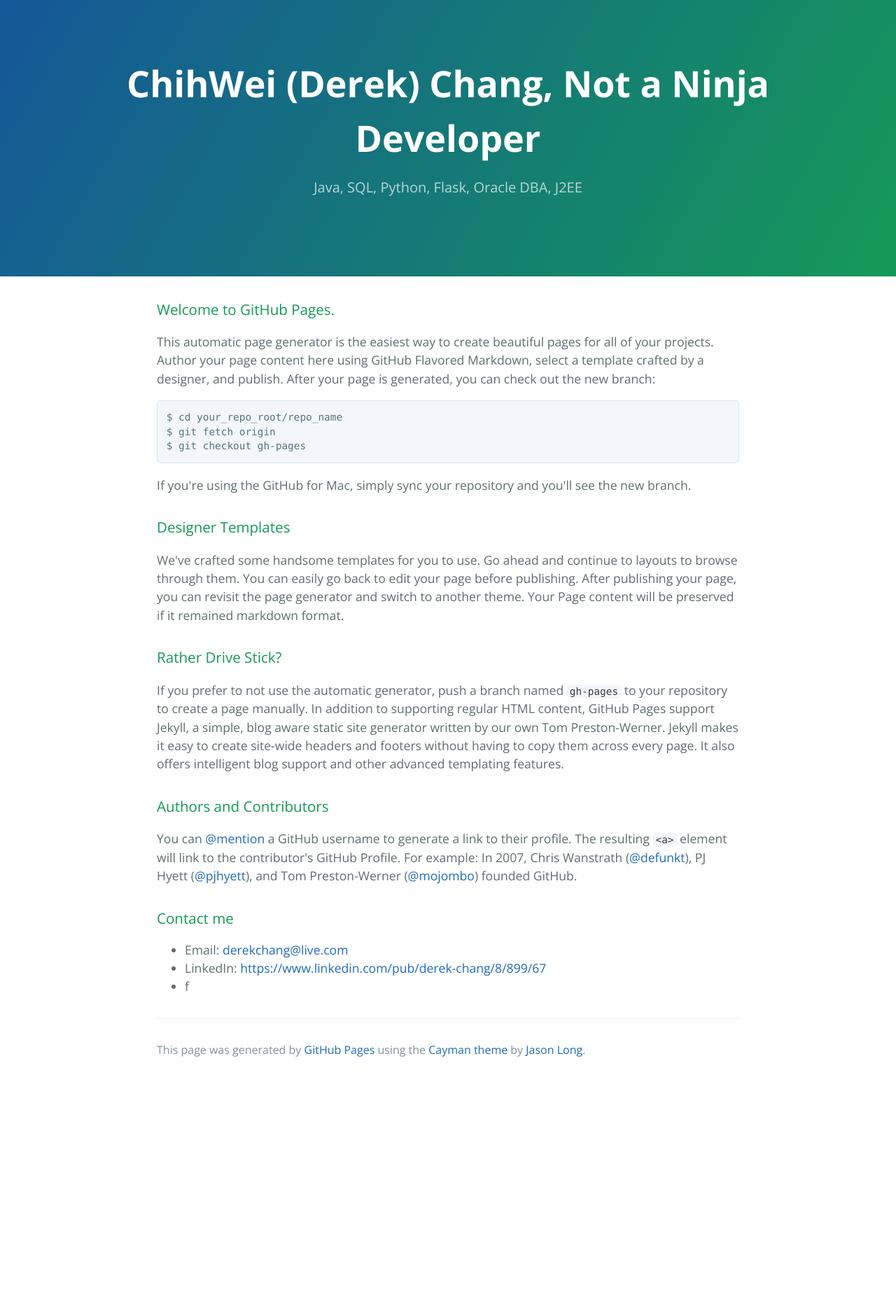
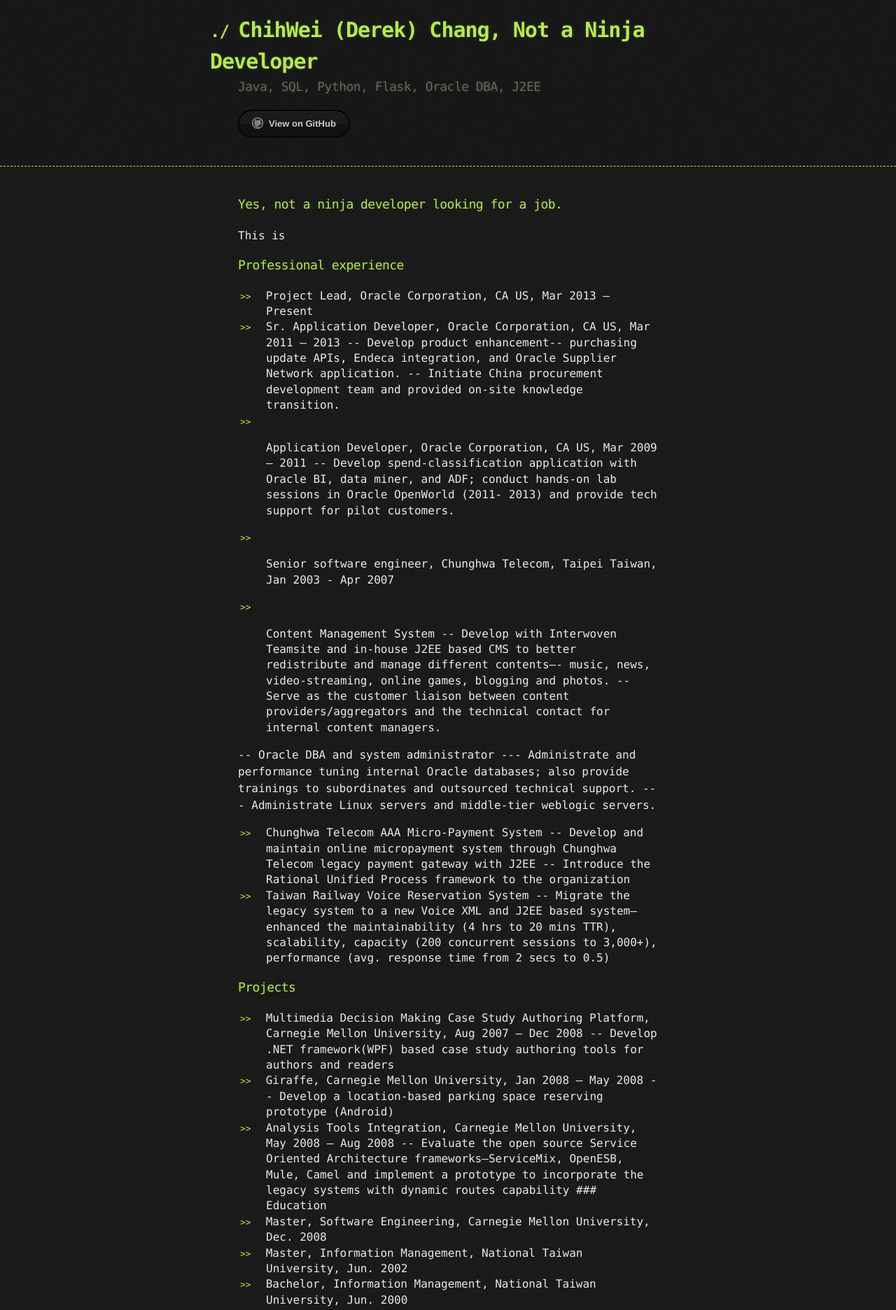
Before and after one commit to Solaris0627/solaris0627.github.io, a plain HTML site: page index.html in a window 1280 px wide. Shown: the top 1872 px of the page at 70% size. Before the commit the page ends 1544 px from the top, so only its background shows below. Drawn offline with nearby package versions, Linux system fonts and the light colour scheme.

Commit message:
Replace master branch with page content via GitHub

```diff
--- a/index.html
+++ b/index.html
@@ -1,47 +1,79 @@
 <!DOCTYPE html>
-<html lang="en-us">
+<html>
   <head>
-    <meta charset="UTF-8">
+    <meta charset='utf-8'>
+    <meta http-equiv="X-UA-Compatible" content="chrome=1">
+
+    <link rel="stylesheet" type="text/css" href="stylesheets/stylesheet.css" media="screen">
+    <link rel="stylesheet" type="text/css" href="stylesheets/github-dark.css" media="screen">
+    <link rel="stylesheet" type="text/css" href="stylesheets/print.css" media="print">
+
     <title>ChihWei (Derek) Chang, Not a Ninja Developer by Solaris0627</title>
-    <meta name="viewport" content="width=device-width, initial-scale=1">
-    <link rel="stylesheet" type="text/css" href="stylesheets/normalize.css" media="screen">
-    <link href='http://fonts.googleapis.com/css?family=Open+Sans:400,700' rel='stylesheet' type='text/css'>
-    <link rel="stylesheet" type="text/css" href="stylesheets/stylesheet.css" media="screen">
-    <link rel="stylesheet" type="text/css" href="stylesheets/github-light.css" media="screen">
   </head>
+
   <body>
-    <section class="page-header">
-      <h1 class="project-name">ChihWei (Derek) Chang, Not a Ninja Developer</h1>
-      <h2 class="project-tagline">Java, SQL, Python, Flask, Oracle DBA, J2EE</h2>
-    </section>
 
-    <section class="main-content">
-      <h3>
-<a id="welcome-to-github-pages" class="anchor" href="#welcome-to-github-pages" aria-hidden="true"><span class="octicon octicon-link"></span></a>Welcome to GitHub Pages.</h3>
+    <header>
+      <div class="container">
+        <h1>ChihWei (Derek) Chang, Not a Ninja Developer</h1>
+        <h2>Java, SQL, Python, Flask, Oracle DBA, J2EE</h2>
 
-<p>This automatic page generator is the easiest way to create beautiful pages for all of your projects. Author your page content here using GitHub Flavored Markdown, select a template crafted by a designer, and publish. After your page is generated, you can check out the new branch:</p>
+        <section id="downloads">
+          <a href="https://github.com/Solaris0627" class="btn btn-github"><span class="icon"></span>View on GitHub</a>
+        </section>
+      </div>
+    </header>
 
-<pre><code>$ cd your_repo_root/repo_name
-$ git fetch origin
-$ git checkout gh-pages
-</code></pre>
+    <div class="container">
+      <section id="main_content">
+        <h3>
+<a id="yes-not-a-ninja-developer-looking-for-a-job" class="anchor" href="#yes-not-a-ninja-developer-looking-for-a-job" aria-hidden="true"><span class="octicon octicon-link"></span></a>Yes, not a ninja developer looking for a job.</h3>
 
-<p>If you're using the GitHub for Mac, simply sync your repository and you'll see the new branch.</p>
+<p>This is</p>
 
 <h3>
-<a id="designer-templates" class="anchor" href="#designer-templates" aria-hidden="true"><span class="octicon octicon-link"></span></a>Designer Templates</h3>
+<a id="professional-experience" class="anchor" href="#professional-experience" aria-hidden="true"><span class="octicon octicon-link"></span></a>Professional experience</h3>
 
-<p>We've crafted some handsome templates for you to use. Go ahead and continue to layouts to browse through them. You can easily go back to edit your page before publishing. After publishing your page, you can revisit the page generator and switch to another theme. Your Page content will be preserved if it remained markdown format.</p>
+<ul>
+<li>Project Lead, Oracle Corporation, CA US, Mar 2013 – Present</li>
+<li>Sr. Application Developer, Oracle Corporation, CA US, Mar 2011 – 2013
+-- Develop product enhancement-- purchasing update APIs, Endeca integration, and Oracle Supplier Network application.
+-- Initiate China procurement development team and provided on-site knowledge transition.</li>
+<li><p>Application Developer, Oracle Corporation, CA US, Mar 2009 – 2011
+-- Develop spend-classification application with Oracle BI, data miner, and ADF; conduct hands-on lab sessions in Oracle OpenWorld (2011- 2013) and provide tech support for pilot customers.</p></li>
+<li><p>Senior software engineer, Chunghwa Telecom, Taipei Taiwan, Jan 2003 - Apr 2007</p></li>
+<li><p>Content Management System
+-- Develop with Interwoven Teamsite and in-house J2EE based CMS to better redistribute and manage different contents—- music, news, video-streaming, online games, blogging and photos.
+-- Serve as the customer liaison between content providers/aggregators and the technical contact for internal content managers.</p></li>
+</ul>
+
+<p>-- Oracle DBA and system administrator
+--- Administrate and performance tuning internal Oracle databases; also provide trainings to subordinates and outsourced technical support.
+--- Administrate Linux servers and middle-tier weblogic servers.</p>
+
+<ul>
+<li>Chunghwa Telecom AAA Micro-Payment System
+--  Develop and maintain online micropayment system through Chunghwa Telecom legacy payment gateway with J2EE
+-- Introduce the Rational Unified Process framework to the organization</li>
+<li>Taiwan Railway Voice Reservation System
+-- Migrate the legacy system to a new Voice XML and J2EE based system— enhanced the maintainability (4 hrs to 20 mins TTR), scalability, capacity (200 concurrent sessions to 3,000+), performance (avg. response time from 2 secs to 0.5)</li>
+</ul>
 
 <h3>
-<a id="rather-drive-stick" class="anchor" href="#rather-drive-stick" aria-hidden="true"><span class="octicon octicon-link"></span></a>Rather Drive Stick?</h3>
+<a id="projects" class="anchor" href="#projects" aria-hidden="true"><span class="octicon octicon-link"></span></a>Projects</h3>
 
-<p>If you prefer to not use the automatic generator, push a branch named <code>gh-pages</code> to your repository to create a page manually. In addition to supporting regular HTML content, GitHub Pages support Jekyll, a simple, blog aware static site generator written by our own Tom Preston-Werner. Jekyll makes it easy to create site-wide headers and footers without having to copy them across every page. It also offers intelligent blog support and other advanced templating features.</p>
-
-<h3>
-<a id="authors-and-contributors" class="anchor" href="#authors-and-contributors" aria-hidden="true"><span class="octicon octicon-link"></span></a>Authors and Contributors</h3>
-
-<p>You can <a href="https://github.com/blog/821" class="user-mention">@mention</a> a GitHub username to generate a link to their profile. The resulting <code>&lt;a&gt;</code> element will link to the contributor's GitHub Profile. For example: In 2007, Chris Wanstrath (<a href="https://github.com/defunkt" class="user-mention">@defunkt</a>), PJ Hyett (<a href="https://github.com/pjhyett" class="user-mention">@pjhyett</a>), and Tom Preston-Werner (<a href="https://github.com/mojombo" class="user-mention">@mojombo</a>) founded GitHub.</p>
+<ul>
+<li>Multimedia Decision Making Case Study Authoring Platform, Carnegie Mellon University, Aug 2007 – Dec 2008
+-- Develop .NET framework(WPF) based case study authoring tools for authors and readers</li>
+<li>Giraffe, Carnegie Mellon University, Jan 2008 – May 2008
+-- Develop a location-based parking space reserving prototype (Android)</li>
+<li>Analysis Tools Integration, Carnegie Mellon University, May 2008 – Aug 2008
+-- Evaluate the open source Service Oriented Architecture frameworks—ServiceMix, OpenESB, Mule, Camel and implement a prototype to incorporate the legacy systems with dynamic routes capability
+### Education</li>
+<li>Master, Software Engineering, Carnegie Mellon University, Dec. 2008 </li>
+<li>Master, Information Management, National Taiwan University, Jun. 2002 </li>
+<li>Bachelor, Information Management, National Taiwan University, Jun. 2000</li>
+</ul>
 
 <h3>
 <a id="contact-me" class="anchor" href="#contact-me" aria-hidden="true"><span class="octicon octicon-link"></span></a>Contact me</h3>
@@ -51,15 +83,11 @@
 </li>
 <li>LinkedIn: <a href="https://www.linkedin.com/pub/derek-chang/8/899/67">https://www.linkedin.com/pub/derek-chang/8/899/67</a>
 </li>
-<li>f</li>
+<li>Github: <a href="https://github.com/solaris0627" class="user-mention">@solaris0627</a>
+</li>
 </ul>
-
-      <footer class="site-footer">
-
-        <span class="site-footer-credits">This page was generated by <a href="https://pages.github.com">GitHub Pages</a> using the <a href="https://github.com/jasonlong/cayman-theme">Cayman theme</a> by <a href="https://twitter.com/jasonlong">Jason Long</a>.</span>
-      </footer>
-
-    </section>
+      </section>
+    </div>
 
 
   </body>
--- a/stylesheets/stylesheet.css
+++ b/stylesheets/stylesheet.css
@@ -1,245 +1,247 @@
-* {
-  box-sizing: border-box; }
+body {
+  margin: 0;
+  padding: 0;
+  background: #151515 url("../images/bkg.png") 0 0;
+  color: #eaeaea;
+  font: 16px;
+  line-height: 1.5;
+  font-family: Monaco, "Bitstream Vera Sans Mono", "Lucida Console", Terminal, monospace;
+}
 
-body {
-  padding: 0;
+/* General & 'Reset' Stuff */
+
+.container {
+  width: 90%;
+  max-width: 600px;
+  margin: 0 auto;
+}
+
+section {
+  display: block;
+  margin: 0 0 20px 0;
+}
+
+h1, h2, h3, h4, h5, h6 {
+  margin: 0 0 20px;
+}
+
+li {
+  line-height: 1.4 ;
+}
+
+/* Header, <header>
+   header   - container
+   h1       - project name
+   h2       - project description
+*/
+
+header {
+  background: rgba(0, 0, 0, 0.1);
+  width: 100%;
+  border-bottom: 1px dashed #b5e853;
+  padding: 20px 0;
+  margin: 0 0 40px 0;
+}
+
+header h1 {
+  font-size: 30px;
+  line-height: 1.5;
+  margin: 0 0 0 -40px;
+  font-weight: bold;
+  font-family: Monaco, "Bitstream Vera Sans Mono", "Lucida Console", Terminal, monospace;
+  color: #b5e853;
+  text-shadow: 0 1px 1px rgba(0, 0, 0, 0.1),
+               0 0 5px rgba(181, 232, 83, 0.1),
+               0 0 10px rgba(181, 232, 83, 0.1);
+  letter-spacing: -1px;
+  -webkit-font-smoothing: antialiased;
+}
+
+header h1:before {
+  content: "./ ";
+  font-size: 24px;
+}
+
+header h2 {
+  font-size: 18px;
+  font-weight: 300;
+  color: #666;
+}
+
+#downloads .btn {
+  display: inline-block;
+  text-align: center;
   margin: 0;
-  font-family: "Open Sans", "Helvetica Neue", Helvetica, Arial, sans-serif;
-  font-size: 16px;
-  line-height: 1.5;
-  color: #606c71; }
+}
 
-a {
-  color: #1e6bb8;
-  text-decoration: none; }
-  a:hover {
-    text-decoration: underline; }
+/* Main Content
+*/
+
+#main_content {
+  width: 100%;
+  -webkit-font-smoothing: antialiased;
+}
+section img {
+  max-width: 100%
+}
+
+h1, h2, h3, h4, h5, h6 {
+  font-weight: normal;
+  font-family: Monaco, "Bitstream Vera Sans Mono", "Lucida Console", Terminal, monospace;
+  color: #b5e853;
+  letter-spacing: -0.03em;
+  text-shadow: 0 1px 1px rgba(0, 0, 0, 0.1),
+               0 0 5px rgba(181, 232, 83, 0.1),
+               0 0 10px rgba(181, 232, 83, 0.1);
+}
+
+#main_content h1 {
+  font-size: 30px;
+}
+
+#main_content h2 {
+  font-size: 24px;
+}
+
+#main_content h3 {
+  font-size: 18px;
+}
+
+#main_content h4 {
+  font-size: 14px;
+}
+
+#main_content h5 {
+  font-size: 12px;
+  text-transform: uppercase;
+  margin: 0 0 5px 0;
+}
+
+#main_content h6 {
+  font-size: 12px;
+  text-transform: uppercase;
+  color: #999;
+  margin: 0 0 5px 0;
+}
+
+dt {
+  font-style: italic;
+  font-weight: bold;
+}
+
+ul li {
+  list-style: none;
+}
+
+ul li:before {
+  content: ">>";
+  font-family: Monaco, "Bitstream Vera Sans Mono", "Lucida Console", Terminal, monospace;
+  font-size: 13px;
+  color: #b5e853;
+  margin-left: -37px;
+  margin-right: 21px;
+  line-height: 16px;
+}
+
+blockquote {
+  color: #aaa;
+  padding-left: 10px;
+  border-left: 1px dotted #666;
+}
+
+pre {
+  background: rgba(0, 0, 0, 0.9);
+  border: 1px solid rgba(255, 255, 255, 0.15);
+  padding: 10px;
+  font-size: 14px;
+  color: #b5e853;
+  border-radius: 2px;
+  -moz-border-radius: 2px;
+  -webkit-border-radius: 2px;
+  text-wrap: normal;
+  overflow: auto;
+  overflow-y: hidden;
+}
+
+table {
+  width: 100%;
+  margin: 0 0 20px 0;
+}
+
+th {
+  text-align: left;
+  border-bottom: 1px dashed #b5e853;
+  padding: 5px 10px;
+}
+
+td {
+  padding: 5px 10px;
+}
+
+hr {
+  height: 0;
+  border: 0;
+  border-bottom: 1px dashed #b5e853;
+  color: #b5e853;
+}
+
+/* Buttons
+*/
 
 .btn {
   display: inline-block;
-  margin-bottom: 1rem;
-  color: rgba(255, 255, 255, 0.7);
-  background-color: rgba(255, 255, 255, 0.08);
-  border-color: rgba(255, 255, 255, 0.2);
-  border-style: solid;
-  border-width: 1px;
-  border-radius: 0.3rem;
-  transition: color 0.2s, background-color 0.2s, border-color 0.2s; }
-  .btn + .btn {
-    margin-left: 1rem; }
+  background: -webkit-linear-gradient(top, rgba(40, 40, 40, 0.3), rgba(35, 35, 35, 0.3) 50%, rgba(10, 10, 10, 0.3) 50%, rgba(0, 0, 0, 0.3));
+  padding: 8px 18px;
+  border-radius: 50px;
+  border: 2px solid rgba(0, 0, 0, 0.7);
+  border-bottom: 2px solid rgba(0, 0, 0, 0.7);
+  border-top: 2px solid rgba(0, 0, 0, 1);
+  color: rgba(255, 255, 255, 0.8);
+  font-family: Helvetica, Arial, sans-serif;
+  font-weight: bold;
+  font-size: 13px;
+  text-decoration: none;
+  text-shadow: 0 -1px 0 rgba(0, 0, 0, 0.75);
+  box-shadow: inset 0 1px 0 rgba(255, 255, 255, 0.05);
+}
 
 .btn:hover {
-  color: rgba(255, 255, 255, 0.8);
-  text-decoration: none;
-  background-color: rgba(255, 255, 255, 0.2);
-  border-color: rgba(255, 255, 255, 0.3); }
+  background: -webkit-linear-gradient(top, rgba(40, 40, 40, 0.6), rgba(35, 35, 35, 0.6) 50%, rgba(10, 10, 10, 0.8) 50%, rgba(0, 0, 0, 0.8));
+}
 
-@media screen and (min-width: 64em) {
-  .btn {
-    padding: 0.75rem 1rem; } }
+.btn .icon {
+  display: inline-block;
+  width: 16px;
+  height: 16px;
+  margin: 1px 8px 0 0;
+  float: left;
+}
 
-@media screen and (min-width: 42em) and (max-width: 64em) {
-  .btn {
-    padding: 0.6rem 0.9rem;
-    font-size: 0.9rem; } }
+.btn-github .icon {
+  opacity: 0.6;
+  background: url("../images/blacktocat.png") 0 0 no-repeat;
+}
 
-@media screen and (max-width: 42em) {
-  .btn {
-    display: block;
-    width: 100%;
-    padding: 0.75rem;
-    font-size: 0.9rem; }
-    .btn + .btn {
-      margin-top: 1rem;
-      margin-left: 0; } }
+/* Links
+   a, a:hover, a:visited
+*/
 
-.page-header {
-  color: #fff;
-  text-align: center;
-  background-color: #159957;
-  background-image: linear-gradient(120deg, #155799, #159957); }
+a {
+  color: #63c0f5;
+  text-shadow: 0 0 5px rgba(104, 182, 255, 0.5);
+}
 
-@media screen and (min-width: 64em) {
-  .page-header {
-    padding: 5rem 6rem; } }
+/* Clearfix */
 
-@media screen and (min-width: 42em) and (max-width: 64em) {
-  .page-header {
-    padding: 3rem 4rem; } }
+.cf:before, .cf:after {
+  content:"";
+  display:table;
+}
 
-@media screen and (max-width: 42em) {
-  .page-header {
-    padding: 2rem 1rem; } }
+.cf:after {
+  clear:both;
+}
 
-.project-name {
-  margin-top: 0;
-  margin-bottom: 0.1rem; }
-
-@media screen and (min-width: 64em) {
-  .project-name {
-    font-size: 3.25rem; } }
-
-@media screen and (min-width: 42em) and (max-width: 64em) {
-  .project-name {
-    font-size: 2.25rem; } }
-
-@media screen and (max-width: 42em) {
-  .project-name {
-    font-size: 1.75rem; } }
-
-.project-tagline {
-  margin-bottom: 2rem;
-  font-weight: normal;
-  opacity: 0.7; }
-
-@media screen and (min-width: 64em) {
-  .project-tagline {
-    font-size: 1.25rem; } }
-
-@media screen and (min-width: 42em) and (max-width: 64em) {
-  .project-tagline {
-    font-size: 1.15rem; } }
-
-@media screen and (max-width: 42em) {
-  .project-tagline {
-    font-size: 1rem; } }
-
-.main-content :first-child {
-  margin-top: 0; }
-.main-content img {
-  max-width: 100%; }
-.main-content h1, .main-content h2, .main-content h3, .main-content h4, .main-content h5, .main-content h6 {
-  margin-top: 2rem;
-  margin-bottom: 1rem;
-  font-weight: normal;
-  color: #159957; }
-.main-content p {
-  margin-bottom: 1em; }
-.main-content code {
-  padding: 2px 4px;
-  font-family: Consolas, "Liberation Mono", Menlo, Courier, monospace;
-  font-size: 0.9rem;
-  color: #383e41;
-  background-color: #f3f6fa;
-  border-radius: 0.3rem; }
-.main-content pre {
-  padding: 0.8rem;
-  margin-top: 0;
-  margin-bottom: 1rem;
-  font: 1rem Consolas, "Liberation Mono", Menlo, Courier, monospace;
-  color: #567482;
-  word-wrap: normal;
-  background-color: #f3f6fa;
-  border: solid 1px #dce6f0;
-  border-radius: 0.3rem; }
-  .main-content pre > code {
-    padding: 0;
-    margin: 0;
-    font-size: 0.9rem;
-    color: #567482;
-    word-break: normal;
-    white-space: pre;
-    background: transparent;
-    border: 0; }
-.main-content .highlight {
-  margin-bottom: 1rem; }
-  .main-content .highlight pre {
-    margin-bottom: 0;
-    word-break: normal; }
-.main-content .highlight pre, .main-content pre {
-  padding: 0.8rem;
-  overflow: auto;
-  font-size: 0.9rem;
-  line-height: 1.45;
-  border-radius: 0.3rem; }
-.main-content pre code, .main-content pre tt {
-  display: inline;
-  max-width: initial;
-  padding: 0;
-  margin: 0;
-  overflow: initial;
-  line-height: inherit;
-  word-wrap: normal;
-  background-color: transparent;
-  border: 0; }
-  .main-content pre code:before, .main-content pre code:after, .main-content pre tt:before, .main-content pre tt:after {
-    content: normal; }
-.main-content ul, .main-content ol {
-  margin-top: 0; }
-.main-content blockquote {
-  padding: 0 1rem;
-  margin-left: 0;
-  color: #819198;
-  border-left: 0.3rem solid #dce6f0; }
-  .main-content blockquote > :first-child {
-    margin-top: 0; }
-  .main-content blockquote > :last-child {
-    margin-bottom: 0; }
-.main-content table {
-  display: block;
-  width: 100%;
-  overflow: auto;
-  word-break: normal;
-  word-break: keep-all; }
-  .main-content table th {
-    font-weight: bold; }
-  .main-content table th, .main-content table td {
-    padding: 0.5rem 1rem;
-    border: 1px solid #e9ebec; }
-.main-content dl {
-  padding: 0; }
-  .main-content dl dt {
-    padding: 0;
-    margin-top: 1rem;
-    font-size: 1rem;
-    font-weight: bold; }
-  .main-content dl dd {
-    padding: 0;
-    margin-bottom: 1rem; }
-.main-content hr {
-  height: 2px;
-  padding: 0;
-  margin: 1rem 0;
-  background-color: #eff0f1;
-  border: 0; }
-
-@media screen and (min-width: 64em) {
-  .main-content {
-    max-width: 64rem;
-    padding: 2rem 6rem;
-    margin: 0 auto;
-    font-size: 1.1rem; } }
-
-@media screen and (min-width: 42em) and (max-width: 64em) {
-  .main-content {
-    padding: 2rem 4rem;
-    font-size: 1.1rem; } }
-
-@media screen and (max-width: 42em) {
-  .main-content {
-    padding: 2rem 1rem;
-    font-size: 1rem; } }
-
-.site-footer {
-  padding-top: 2rem;
-  margin-top: 2rem;
-  border-top: solid 1px #eff0f1; }
-
-.site-footer-owner {
-  display: block;
-  font-weight: bold; }
-
-.site-footer-credits {
-  color: #819198; }
-
-@media screen and (min-width: 64em) {
-  .site-footer {
-    font-size: 1rem; } }
-
-@media screen and (min-width: 42em) and (max-width: 64em) {
-  .site-footer {
-    font-size: 1rem; } }
-
-@media screen and (max-width: 42em) {
-  .site-footer {
-    font-size: 0.9rem; } }
+.cf {
+  zoom:1;
+}
```
Also changed, not shown: params.json (+1 -1 lines).
